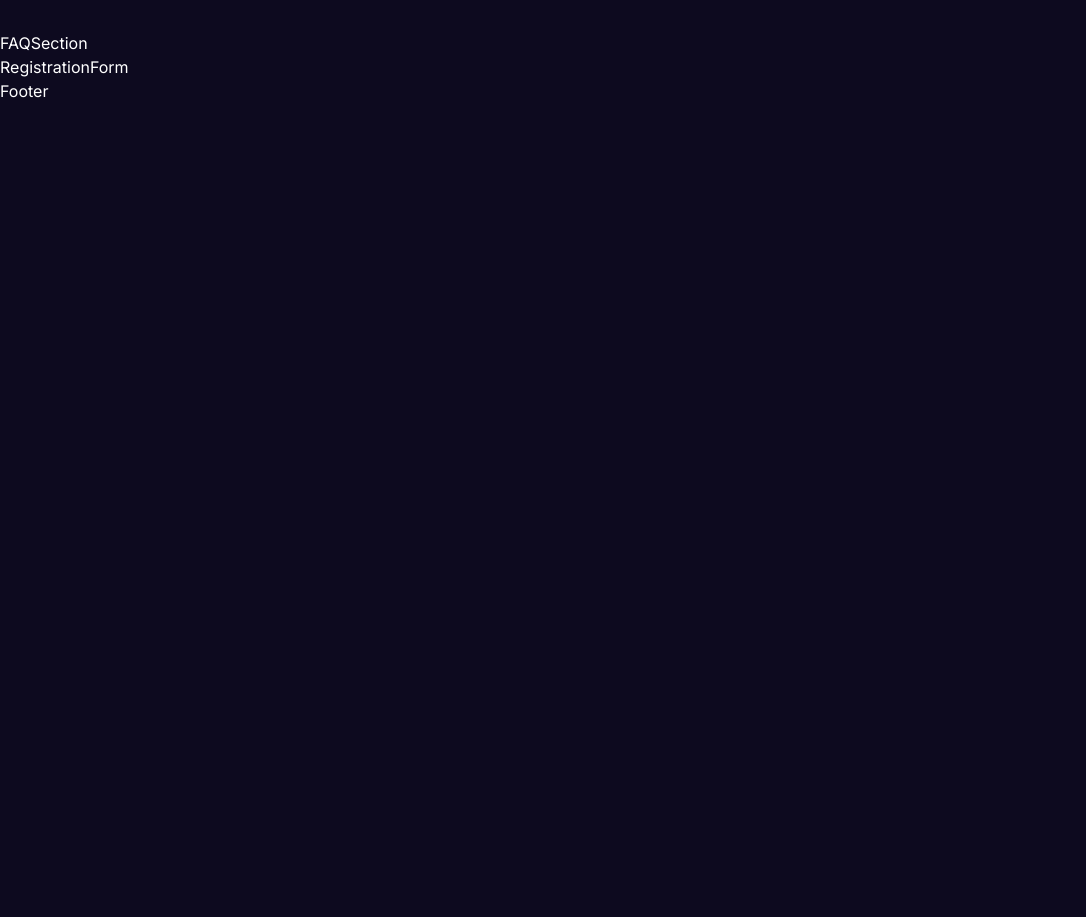
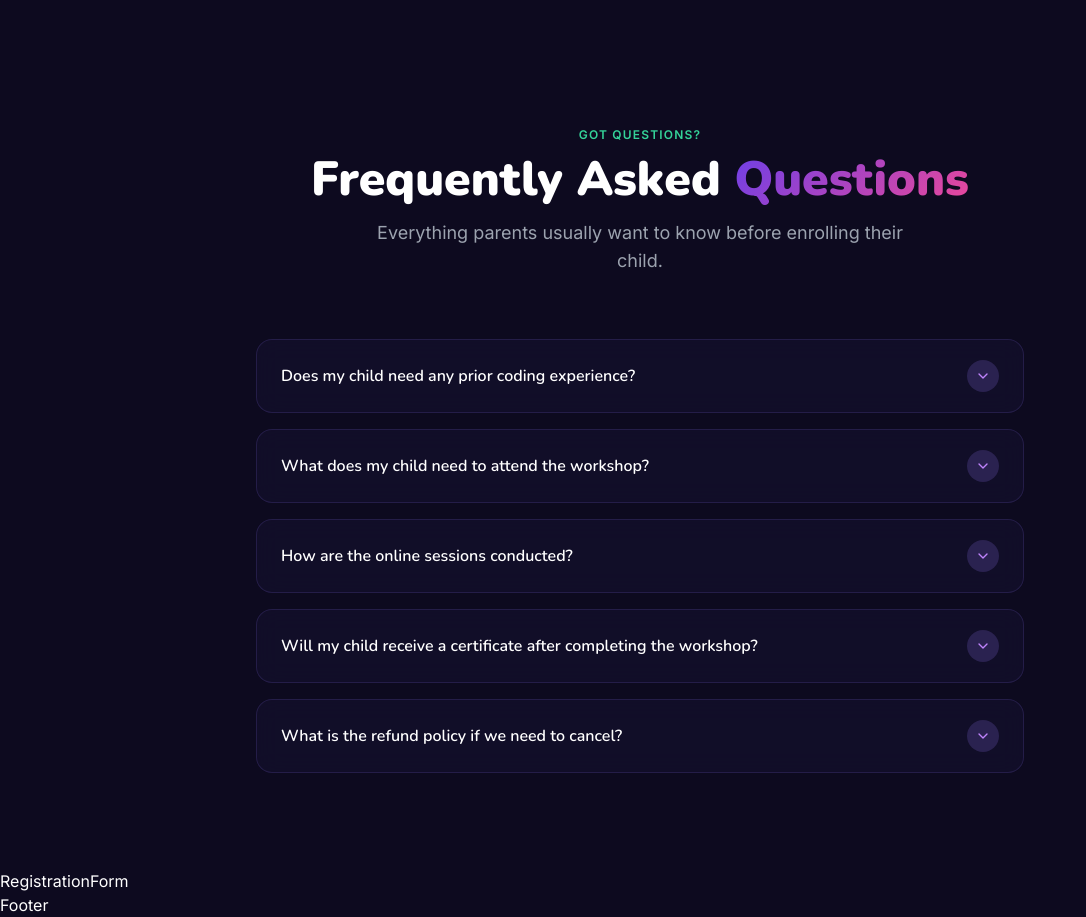
Before and after one commit to TanyaVaish-17/workshop-landing, a React (Vite) app in the folder client/: page / in a window 1280 px wide. Shown: the part 2440-3357 px from the top of the page, without its empty margins (0-1086 px from the left). Before the commit the page ends 2543 px from the top, so only its background shows below. Built offline with nearby package versions, Linux system fonts and the light colour scheme.

Commit message:
feat: add FAQ Section with accordion toggle and 5 questions

```diff
--- a/client/src/components/FAQSection.tsx
+++ b/client/src/components/FAQSection.tsx
@@ -1,2 +1,158 @@
-const FAQSection = () => <div>FAQSection</div>;
+import { useState } from "react";
+import { ChevronDown } from "lucide-react";
+
+interface FAQ {
+  question: string;
+  answer: string;
+}
+
+const FAQSection = () => {
+  const [openIndex, setOpenIndex] = useState<number | null>(null);
+
+  const faqs: FAQ[] = [
+    {
+      question: "Does my child need any prior coding experience?",
+      answer: "No prior experience is needed at all. This workshop is designed from the ground up for complete beginners. Our mentors use fun, visual tools and step-by-step guidance so any child aged 8-14 can follow along confidently.",
+    },
+    {
+      question: "What does my child need to attend the workshop?",
+      answer: "Just a laptop or desktop computer with a stable internet connection. All software tools used in the workshop are free and browser-based, so there is nothing extra to install or buy.",
+    },
+    {
+      question: "How are the online sessions conducted?",
+      answer: "Sessions are conducted live over video call with a trained mentor. Each session is interactive, project-based, and limited to a small group so every child gets personal attention.",
+    },
+    {
+      question: "Will my child receive a certificate after completing the workshop?",
+      answer: "Yes! Every child who completes the workshop and submits their capstone project will receive an official Kidrove certificate of completion that they can add to their portfolio.",
+    },
+    {
+      question: "What is the refund policy if we need to cancel?",
+      answer: "We offer a full refund if you cancel at least 7 days before the workshop start date. Cancellations made within 7 days of the start date are eligible for a 50% refund or a free transfer to the next batch.",
+    },
+  ];
+
+  const toggle = (index: number) => {
+    setOpenIndex(openIndex === index ? null : index);
+  };
+
+  return (
+    <section id="faq" className="py-24 px-4 sm:px-6 lg:px-8">
+      <div className="max-w-3xl mx-auto">
+
+        <div className="text-center mb-16">
+          <span className="text-xs font-semibold text-emerald-400 tracking-widest uppercase mb-3 block">
+            Got Questions?
+          </span>
+          <h2 className="text-3xl sm:text-5xl font-black text-white mb-4" style={{ fontFamily: "Nunito, sans-serif" }}>
+            Frequently Asked <span className="gradient-text">Questions</span>
+          </h2>
+          <p className="text-gray-400 text-lg max-w-xl mx-auto">
+            Everything parents usually want to know before enrolling their child.
+          </p>
+        </div>
+
+        <div className="flex flex-col gap-4">
+
+          <div className="glass-card rounded-2xl overflow-hidden">
+            <button
+              className="w-full flex items-center justify-between px-6 py-5 text-left"
+              onClick={() => toggle(0)}
+            >
+              <span className="text-white font-semibold text-base pr-4" style={{ fontFamily: "Nunito, sans-serif" }}>
+                {faqs[0].question}
+              </span>
+              <div className={`flex-shrink-0 w-8 h-8 rounded-full bg-[#2A2250] flex items-center justify-center transition-transform duration-300 ${openIndex === 0 ? "rotate-180" : ""}`}>
+                <ChevronDown size={16} className="text-purple-400" />
+              </div>
+            </button>
+            {openIndex === 0 && (
+              <div className="px-6 pb-5">
+                <p className="text-gray-400 text-sm leading-relaxed">{faqs[0].answer}</p>
+              </div>
+            )}
+          </div>
+
+          <div className="glass-card rounded-2xl overflow-hidden">
+            <button
+              className="w-full flex items-center justify-between px-6 py-5 text-left"
+              onClick={() => toggle(1)}
+            >
+              <span className="text-white font-semibold text-base pr-4" style={{ fontFamily: "Nunito, sans-serif" }}>
+                {faqs[1].question}
+              </span>
+              <div className={`flex-shrink-0 w-8 h-8 rounded-full bg-[#2A2250] flex items-center justify-center transition-transform duration-300 ${openIndex === 1 ? "rotate-180" : ""}`}>
+                <ChevronDown size={16} className="text-purple-400" />
+              </div>
+            </button>
+            {openIndex === 1 && (
+              <div className="px-6 pb-5">
+                <p className="text-gray-400 text-sm leading-relaxed">{faqs[1].answer}</p>
+              </div>
+            )}
+          </div>
+
+          <div className="glass-card rounded-2xl overflow-hidden">
+            <button
+              className="w-full flex items-center justify-between px-6 py-5 text-left"
+              onClick={() => toggle(2)}
+            >
+              <span className="text-white font-semibold text-base pr-4" style={{ fontFamily: "Nunito, sans-serif" }}>
+                {faqs[2].question}
+              </span>
+              <div className={`flex-shrink-0 w-8 h-8 rounded-full bg-[#2A2250] flex items-center justify-center transition-transform duration-300 ${openIndex === 2 ? "rotate-180" : ""}`}>
+                <ChevronDown size={16} className="text-purple-400" />
+              </div>
+            </button>
+            {openIndex === 2 && (
+              <div className="px-6 pb-5">
+                <p className="text-gray-400 text-sm leading-relaxed">{faqs[2].answer}</p>
+              </div>
+            )}
+          </div>
+
+          <div className="glass-card rounded-2xl overflow-hidden">
+            <button
+              className="w-full flex items-center justify-between px-6 py-5 text-left"
+              onClick={() => toggle(3)}
+            >
+              <span className="text-white font-semibold text-base pr-4" style={{ fontFamily: "Nunito, sans-serif" }}>
+                {faqs[3].question}
+              </span>
+              <div className={`flex-shrink-0 w-8 h-8 rounded-full bg-[#2A2250] flex items-center justify-center transition-transform duration-300 ${openIndex === 3 ? "rotate-180" : ""}`}>
+                <ChevronDown size={16} className="text-purple-400" />
+              </div>
+            </button>
+            {openIndex === 3 && (
+              <div className="px-6 pb-5">
+                <p className="text-gray-400 text-sm leading-relaxed">{faqs[3].answer}</p>
+              </div>
+            )}
+          </div>
+
+          <div className="glass-card rounded-2xl overflow-hidden">
+            <button
+              className="w-full flex items-center justify-between px-6 py-5 text-left"
+              onClick={() => toggle(4)}
+            >
+              <span className="text-white font-semibold text-base pr-4" style={{ fontFamily: "Nunito, sans-serif" }}>
+                {faqs[4].question}
+              </span>
+              <div className={`flex-shrink-0 w-8 h-8 rounded-full bg-[#2A2250] flex items-center justify-center transition-transform duration-300 ${openIndex === 4 ? "rotate-180" : ""}`}>
+                <ChevronDown size={16} className="text-purple-400" />
+              </div>
+            </button>
+            {openIndex === 4 && (
+              <div className="px-6 pb-5">
+                <p className="text-gray-400 text-sm leading-relaxed">{faqs[4].answer}</p>
+              </div>
+            )}
+          </div>
+
+        </div>
+      </div>
+    </section>
+  );
+};
+
 export default FAQSection;
```
